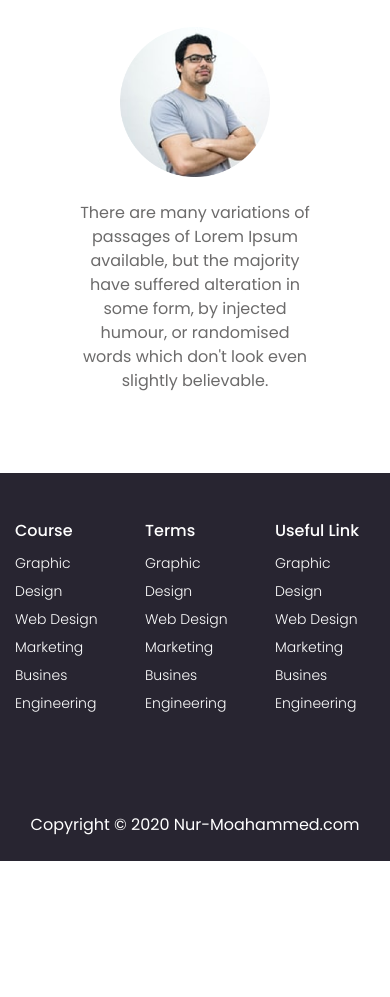
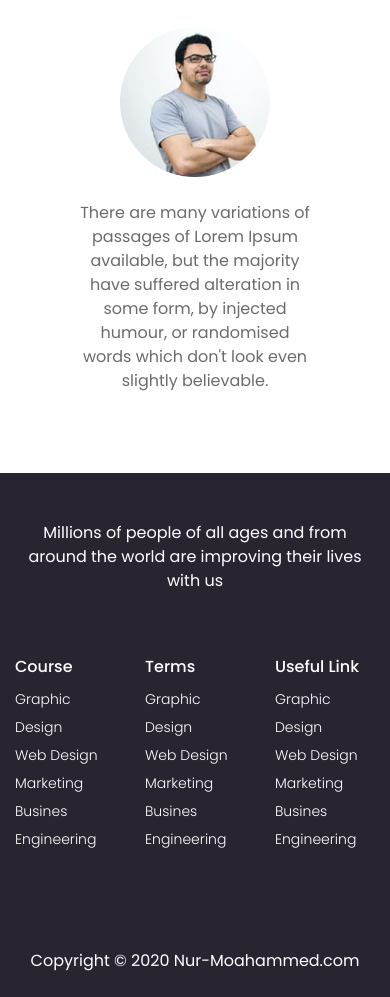
Before and after one commit to Nur-Mohammed/E-school, a plain HTML site: page index.html in a window 390 px wide. Shown: the part 4067-5064 px from the top of the page. Before the commit the page ends 4928 px from the top, so only its background shows below. Drawn offline with nearby package versions, Linux system fonts and the light colour scheme.

Commit message:
Change in footer section to do responsive for small device

```diff
--- a/index.html
+++ b/index.html
@@ -265,13 +265,13 @@
   <section id="footer" class="pt-5 pb-2">
     <div class="container">
       <div class="row">
-        <div class="col-md-3 col-lg-6 d-none d-md-block">
+        <div class="col-12 col-lg-6 text-center mb-5 mb-lg-0">
           <p>
             Millions of people of all ages and from around the world are
             improving their lives with us
           </p>
         </div>
-        <div class="col-4 col-md-3 col-lg-2">
+        <div class="col-4 col-lg-2">
           <h6>Course</h6>
           <a href="#" class="text-decoration-none">
             <span>Graphic Design</span>
@@ -289,7 +289,7 @@
             <span>Engineering</span>
           </a>
         </div>
-        <div class="col-4 col-md-3 col-lg-2">
+        <div class="col-4 col-lg-2">
           <h6>Terms</h6>
           <a href="#" class="text-decoration-none">
             <span>Graphic Design</span>
@@ -307,7 +307,7 @@
             <span>Engineering</span>
           </a>
         </div>
-        <div class="col-4 col-md-3 col-lg-2">
+        <div class="col-4 col-lg-2">
           <h6>Useful Link</h6>
           <a href="#" class="text-decoration-none">
             <span>Graphic Design</span>
```
